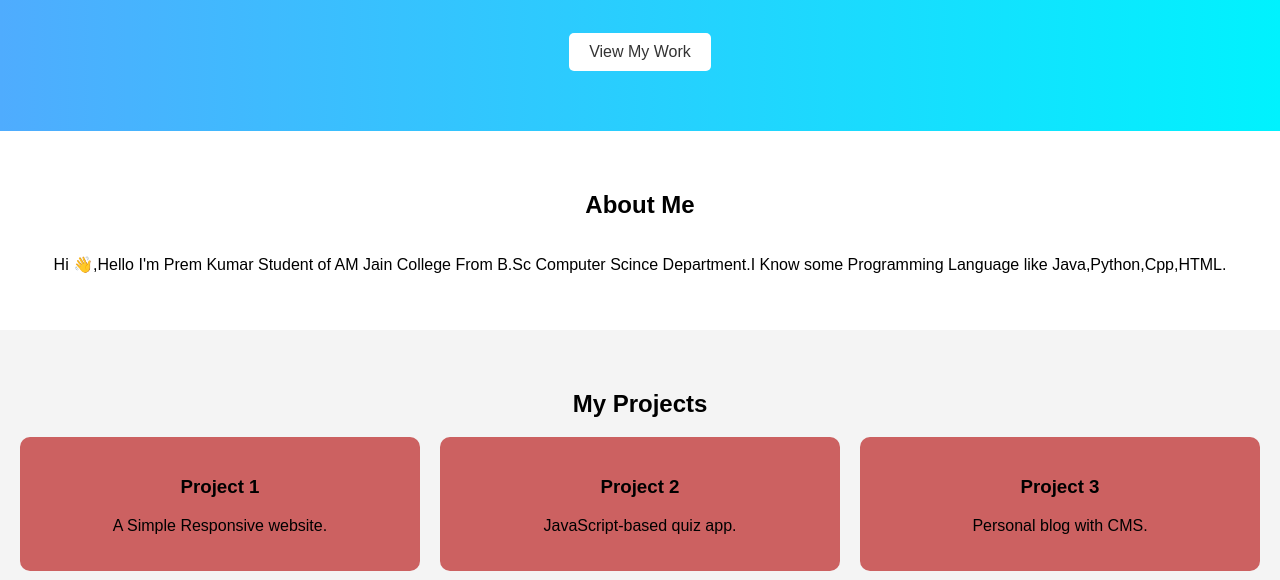
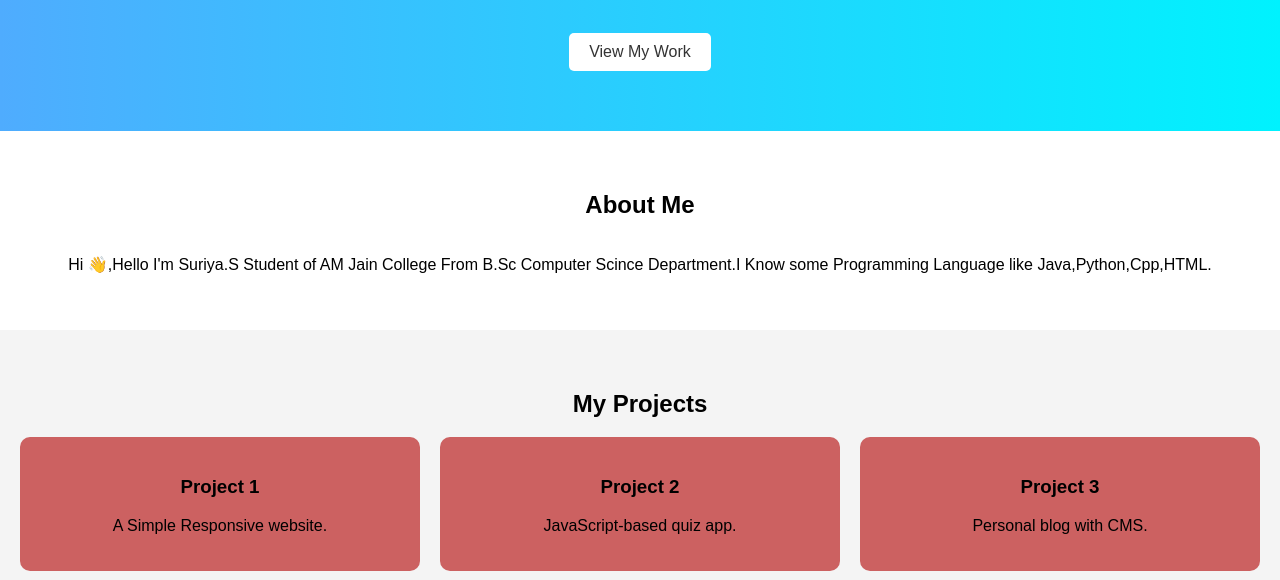
Before and after one commit to suriyaforce-ctrl/Suriya, a plain HTML site: page index.html in a window 1280 px wide. Shown: the part 220-800 px from the top of the page. Drawn offline with Linux system fonts and the light colour scheme.

Commit message:
Update index.html

```diff
--- a/index.html
+++ b/index.html
@@ -37,7 +37,7 @@
     <h2>About Me</h2>
     <div class="about-content">
       <p>
-       Hi 👋,Hello I'm Prem Kumar Student of AM Jain College From B.Sc Computer Scince Department.I Know some Programming Language like Java,Python,Cpp,HTML.
+       Hi 👋,Hello I'm Suriya.S Student of AM Jain College From B.Sc Computer Scince Department.I Know some Programming Language like Java,Python,Cpp,HTML.
       </p>
     </div>
   </section>
```
